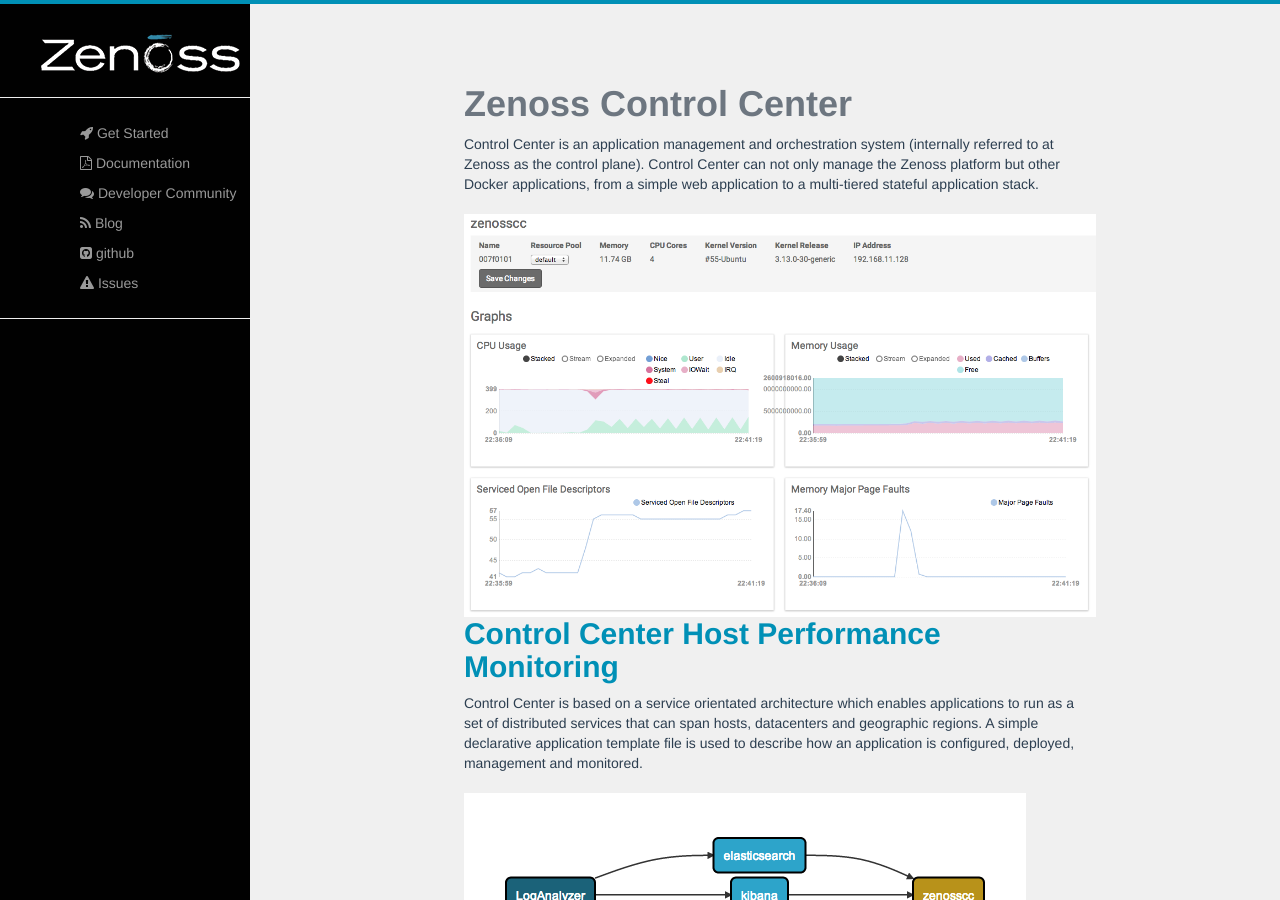
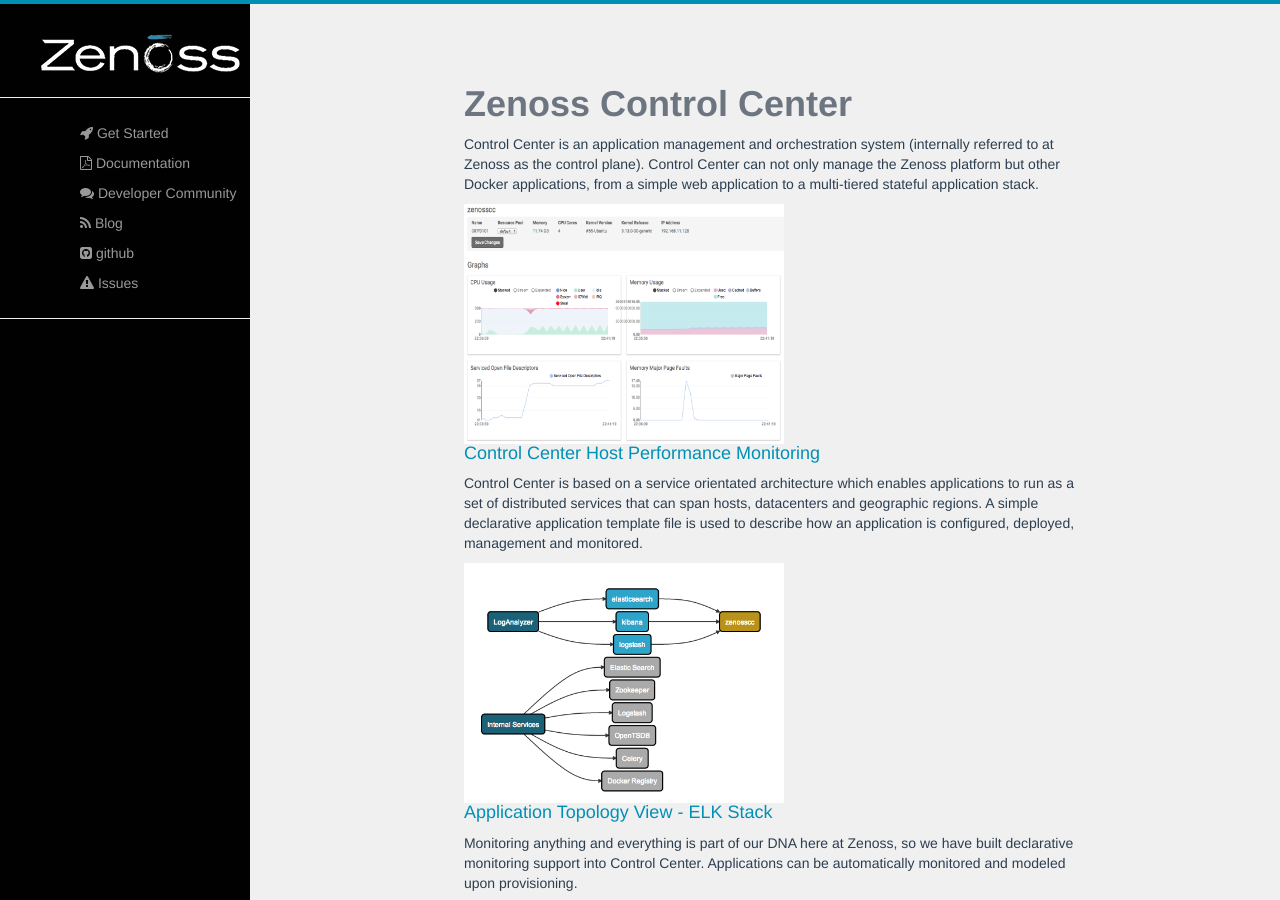
Before and after one commit to control-center/zenoss.io, a Jekyll site: the page built from index.html, in a window 1280 px wide and 900 px high. Built offline with Jekyll 4.4.1, drawn with Linux system fonts in a browser that asks for light colours; nearby versions of some CDN libraries; Markdown is read by kramdown in place of the engine named in the settings.

Commit message:
Updated heading and image size

```diff
--- a/index.html
+++ b/index.html
@@ -16,11 +16,11 @@
       <p>Control Center is an application management and orchestration system (internally referred to at Zenoss as the control plane). Control Center can not only manage the Zenoss platform but other Docker applications, from a simple web application to a multi-tiered stateful application stack.</p>
 
 
-      <h2><img src="/assets/ss.png"><br>Control Center Host Performance Monitoring</h2>
+      <h4><img src="/assets/ss.png" height="240" width="320"><br>Control Center Host Performance Monitoring</h4>
 
       <p>Control Center is based on a service orientated architecture which enables applications to run as a set of distributed services that can span hosts, datacenters and geographic regions. A simple declarative application template file is used to describe how an application is configured, deployed, management and monitored.</p>
 
-      <h2><img src="/assets/flow.png"><br>Application Topology View - ELK Stack</h2>
+      <h4><img src="/assets/flow.png" height="240" width="320"><br>Application Topology View - ELK Stack</h4>
       <p>Monitoring anything and everything is part of our DNA here at Zenoss, so we have built declarative monitoring support into Control Center. Applications can be automatically monitored and modeled upon provisioning.</p>
 
       <ul>Control Center key features:
```
